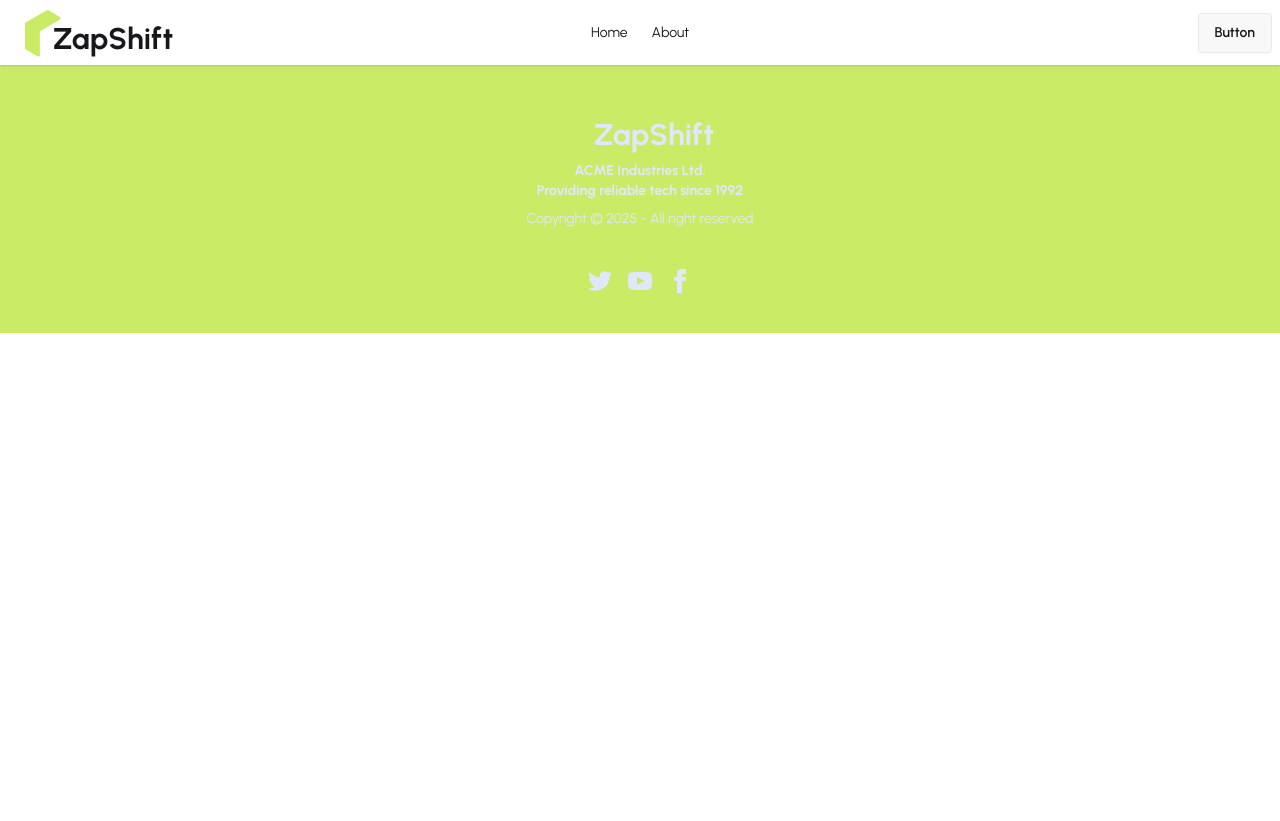
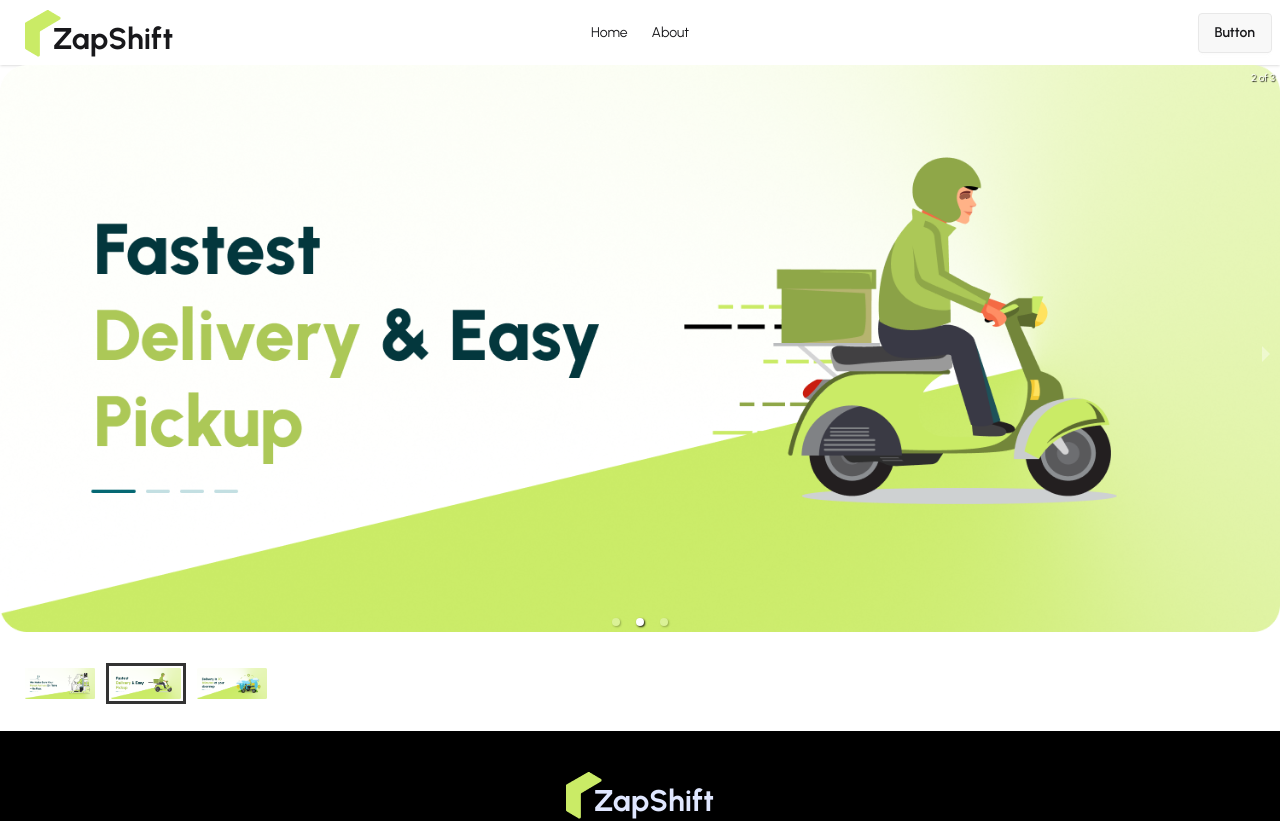
Before and after one commit to MUSTAKIMBIN/ZapShiftClient, a React (Vite) app: page / in a window 1280 px wide. Shown: the top 821 px of the page. Before the commit the page ends 800 px from the top, so only its background shows below. Built offline with nearby package versions, Linux system fonts and the light colour scheme.

Commit message:
added banner on home page

```diff
--- a/package.json
+++ b/package.json
@@ -14,6 +14,7 @@
     "react": "^19.2.0",
     "react-dom": "^19.2.0",
     "react-icons": "^5.5.0",
+    "react-responsive-carousel": "^3.2.23",
     "react-router": "^7.9.6",
     "tailwindcss": "^4.1.17"
   },
--- a/src/Routes/Routes.jsx
+++ b/src/Routes/Routes.jsx
@@ -1,9 +1,16 @@
 import { createBrowserRouter } from "react-router";
 import RootLayout from "../Layout/RootLayout/RootLayout";
+import Home from "../pages/Home/Home/Home";
 
 export const router = createBrowserRouter([
   {
     path: "/",
     element: <RootLayout></RootLayout>,
+    children: [
+      {
+        index: true,
+        Component: Home,
+      },
+    ],
   },
 ]);
--- /dev/null
+++ b/src/pages/Home/Banner/Banner.jsx
@@ -0,0 +1,28 @@
+import React from "react";
+import { Carousel } from "react-responsive-carousel";
+import "react-responsive-carousel/lib/styles/carousel.min.css";
+
+// import bannerImg1 from "../../assets/banner/banner1.png";
+// import bannerImg2 from "../../assets/banner/banner2.png";
+// import bannerImg3 from "../../assets/banner/banner3.png";
+import bannerImg1 from "../../../assets/banner/banner1.png";
+import bannerImg2 from "../../../assets/banner/banner2.png";
+import bannerImg3 from "../../../assets/banner/banner3.png";
+
+const Banner = () => {
+  return (
+    <Carousel autoPlay={true} infiniteLoop={true}>
+      <div>
+        <img src={bannerImg1} alt="" />
+      </div>
+      <div>
+        <img src={bannerImg2} alt="" />
+      </div>
+      <div>
+        <img src={bannerImg3} alt="" />
+      </div>
+    </Carousel>
+  );
+};
+
+export default Banner;
--- a/src/pages/Home/Home.jsx
+++ /dev/null
@@ -1,7 +0,0 @@
-import React from "react";
-
-const Home = () => {
-  return <div></div>;
-};
-
-export default Home;
--- /dev/null
+++ b/src/pages/Home/Home/Home.jsx
@@ -0,0 +1,12 @@
+import React from "react";
+import Banner from "../Banner/Banner";
+
+const Home = () => {
+  return (
+    <div>
+      <Banner></Banner>
+    </div>
+  );
+};
+
+export default Home;
--- a/src/pages/shared/Footer/Footer.jsx
+++ b/src/pages/shared/Footer/Footer.jsx
@@ -3,11 +3,11 @@
 
 const Footer = () => {
   return (
-    <footer className="footer footer-horizontal footer-center bg-primary text-primary-content p-10">
+    <footer className="footer footer-horizontal footer-center bg-black text-primary-content p-10">
       <aside>
         <Logo></Logo>
         <p className="font-bold">
-          ACME Industries Ltd.
+          ZapShift Ltd.
           <br />
           Providing reliable tech since 1992
         </p>
```
Also changed, not shown: 1 other file (tests, documents, lock files or other folders).
